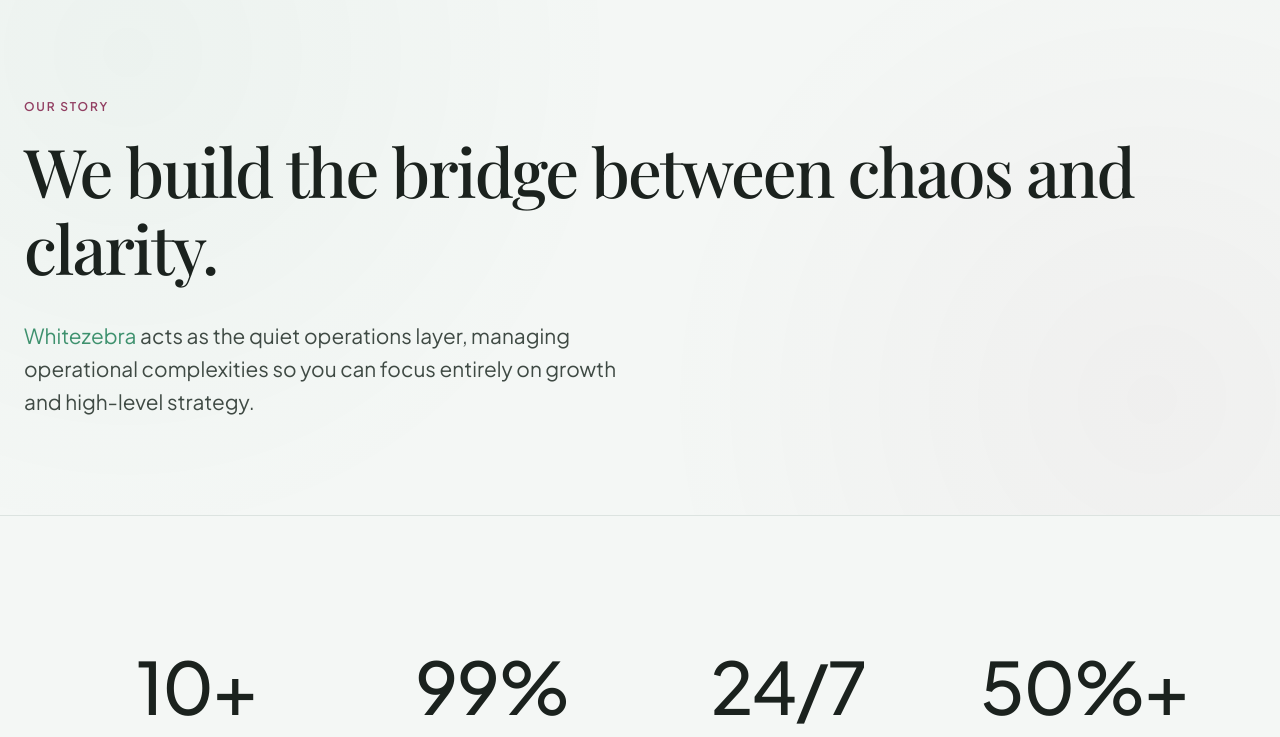
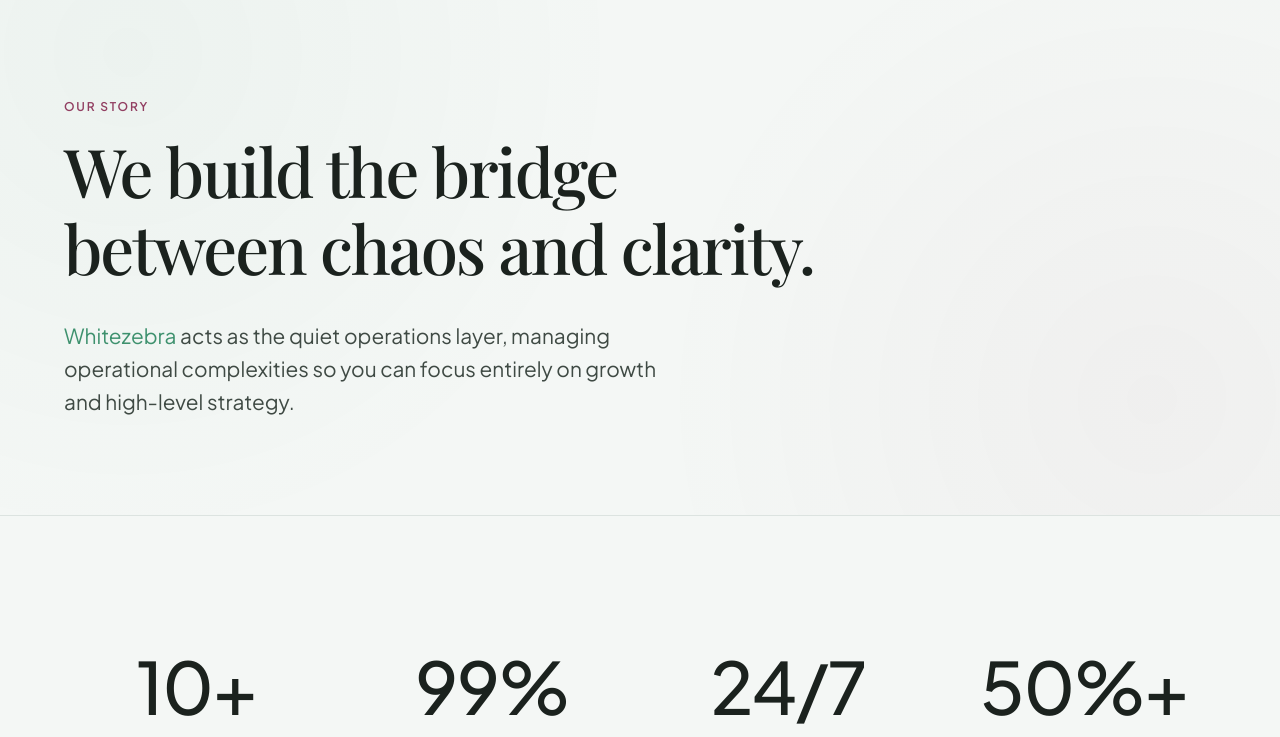
Before and after one commit to AnoupThapa/Whitezebrawebsite, a website: page src/about.html in a window 1280 px wide. Shown: the part 63-800 px from the top of the page. Drawn offline with nearby package versions, Linux system fonts and the light colour scheme; a web font is replaced by a local one.

Commit message:
feat: add skeleton site pages and restrict hero content max-width to 800px

```diff
--- a/src/about.html
+++ b/src/about.html
@@ -104,10 +104,12 @@
 
     <!-- Hero Section -->
     <section class="hero animate-fade" style="min-height: 50vh; padding-top: 160px; padding-bottom: 3rem;">
-      <div class="container hero-content">
-        <span class="eyebrow">Our Story</span>
-        <h1>We build the bridge between chaos and clarity.</h1>
-        <p class="hero-desc"><span class="brand-color">Whitezebra</span> acts as the quiet operations layer, managing operational complexities so you can focus entirely on growth and high-level strategy.</p>
+      <div class="container">
+        <div class="hero-content">
+          <span class="eyebrow">Our Story</span>
+          <h1>We build the bridge between chaos and clarity.</h1>
+          <p class="hero-desc"><span class="brand-color">Whitezebra</span> acts as the quiet operations layer, managing operational complexities so you can focus entirely on growth and high-level strategy.</p>
+        </div>
       </div>
     </section>
 
--- a/style.css
+++ b/style.css
@@ -344,7 +344,7 @@
 }
 
 .hero-content {
-  max-width: 100%;
+  max-width: 800px;
 }
 
 .hero h1 {
```
Also changed, not shown: src/blog.html (+6 -4 lines), src/contact.html (+6 -4 lines), src/ourteam.html (+6 -4 lines), src/services.html (+6 -4 lines), style.min.css.
